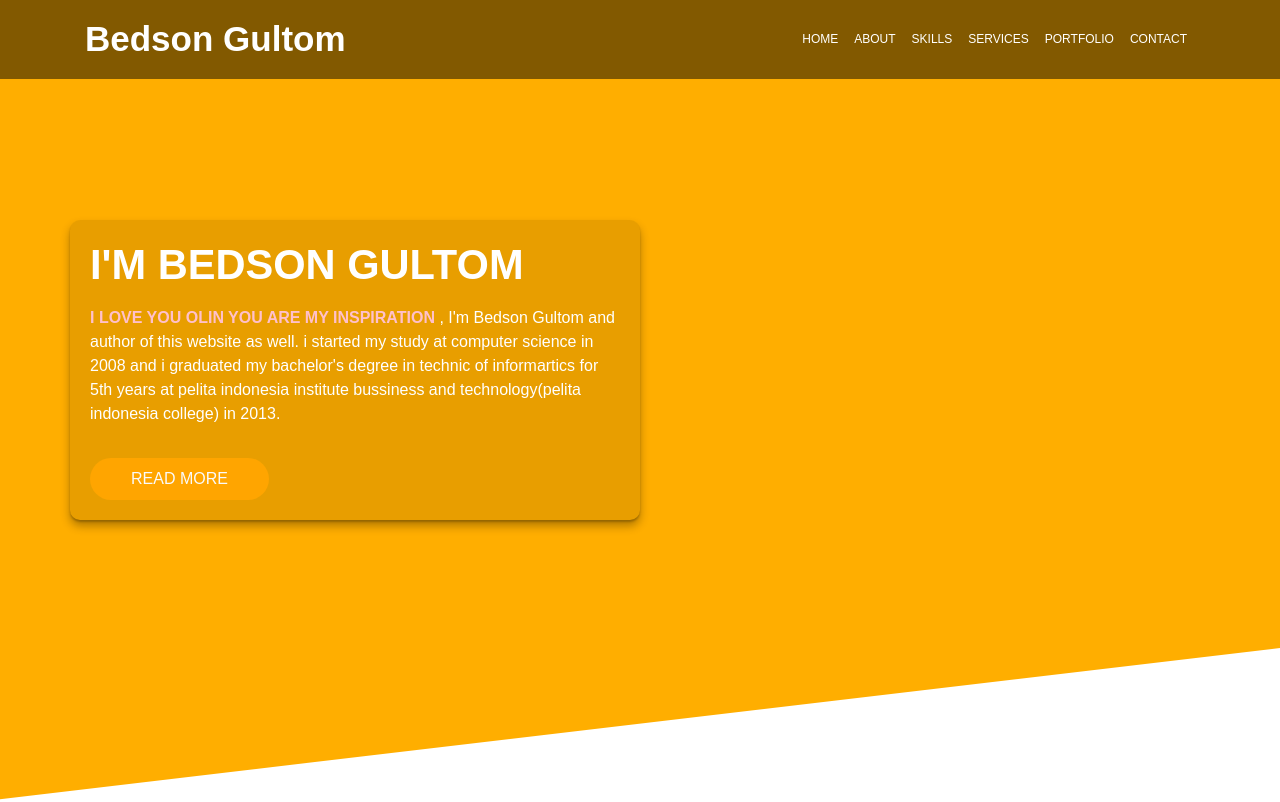
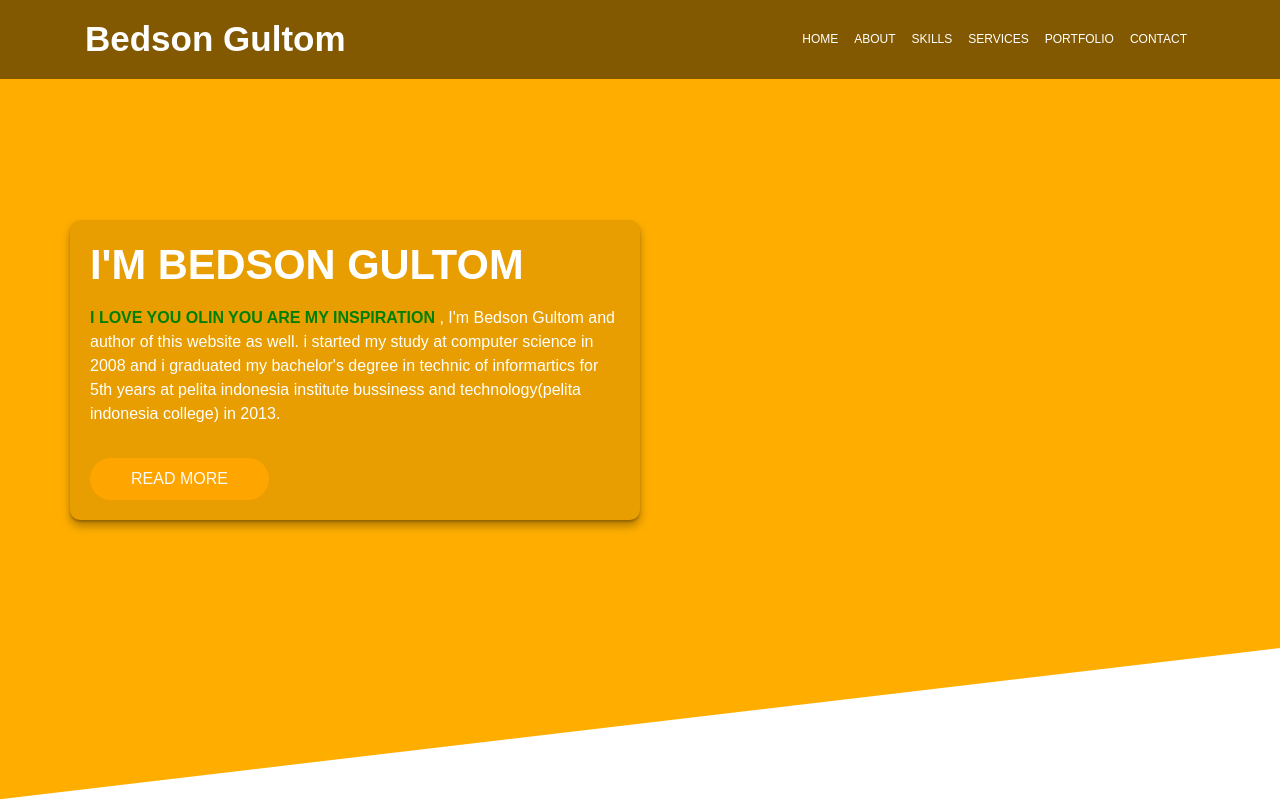
Before and after one commit to bedsongultom/bedsongultom.github.io, a plain HTML site: page index.html in a window 1280 px wide. Shown: the top 802 px of the page. Drawn offline with nearby package versions, Linux system fonts and the light colour scheme; some packages are replaced by stand-ins of ours; a script that the page names is missing; a web font is replaced by a local one.

Commit message:
Update index.html

```diff
--- a/index.html
+++ b/index.html
@@ -106,7 +106,7 @@
 
 
 
-						<b style="color:pink">I LOVE YOU OLIN YOU ARE MY INSPIRATION</b> , I'm Bedson Gultom and author of this website as well. i started my study at computer science in 2008 and i graduated my bachelor's degree in technic of informartics for 5th years at pelita indonesia institute bussiness and technology(pelita indonesia college) in 2013.
+						<b style="color:green">I LOVE YOU OLIN YOU ARE MY INSPIRATION</b> , I'm Bedson Gultom and author of this website as well. i started my study at computer science in 2008 and i graduated my bachelor's degree in technic of informartics for 5th years at pelita indonesia institute bussiness and technology(pelita indonesia college) in 2013.
 
     					</p>
 
```
